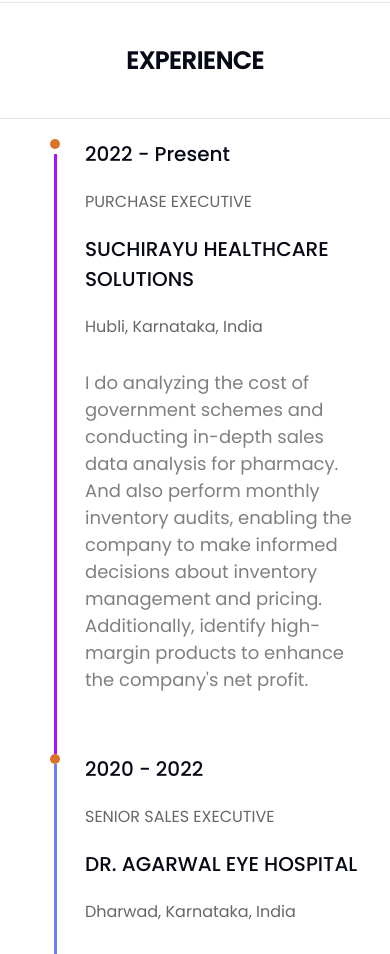
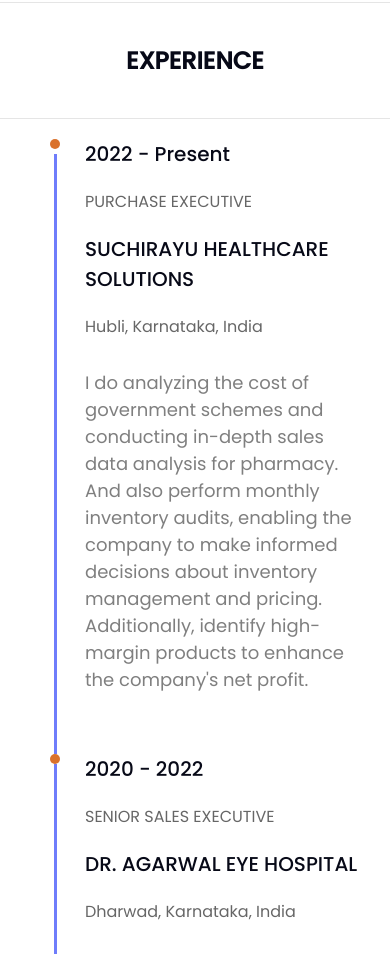
Before and after one commit to mdparvezb/parvez_portfolio, a plain HTML site: page index.html in a window 390 px wide. Shown: the part 4058-5012 px from the top of the page. Drawn offline with Linux system fonts and the light colour scheme.

Commit message:
portfolio upload

```diff
--- a/responsive.css
+++ b/responsive.css
@@ -343,12 +343,6 @@
     padding: 0 20px 0 20px;
   }
 
-  /* .exp-1 {
-    width: 100%;
-    height: auto;
-    padding: 0 10px;
-  } */
-
   .exp-row-3 {
     padding: 0 19px;
   }
@@ -364,7 +358,6 @@
 
   .line {
     height: 600px;
-    background-color: #a913ff;
     margin-top: 5px;
   }
 
```
